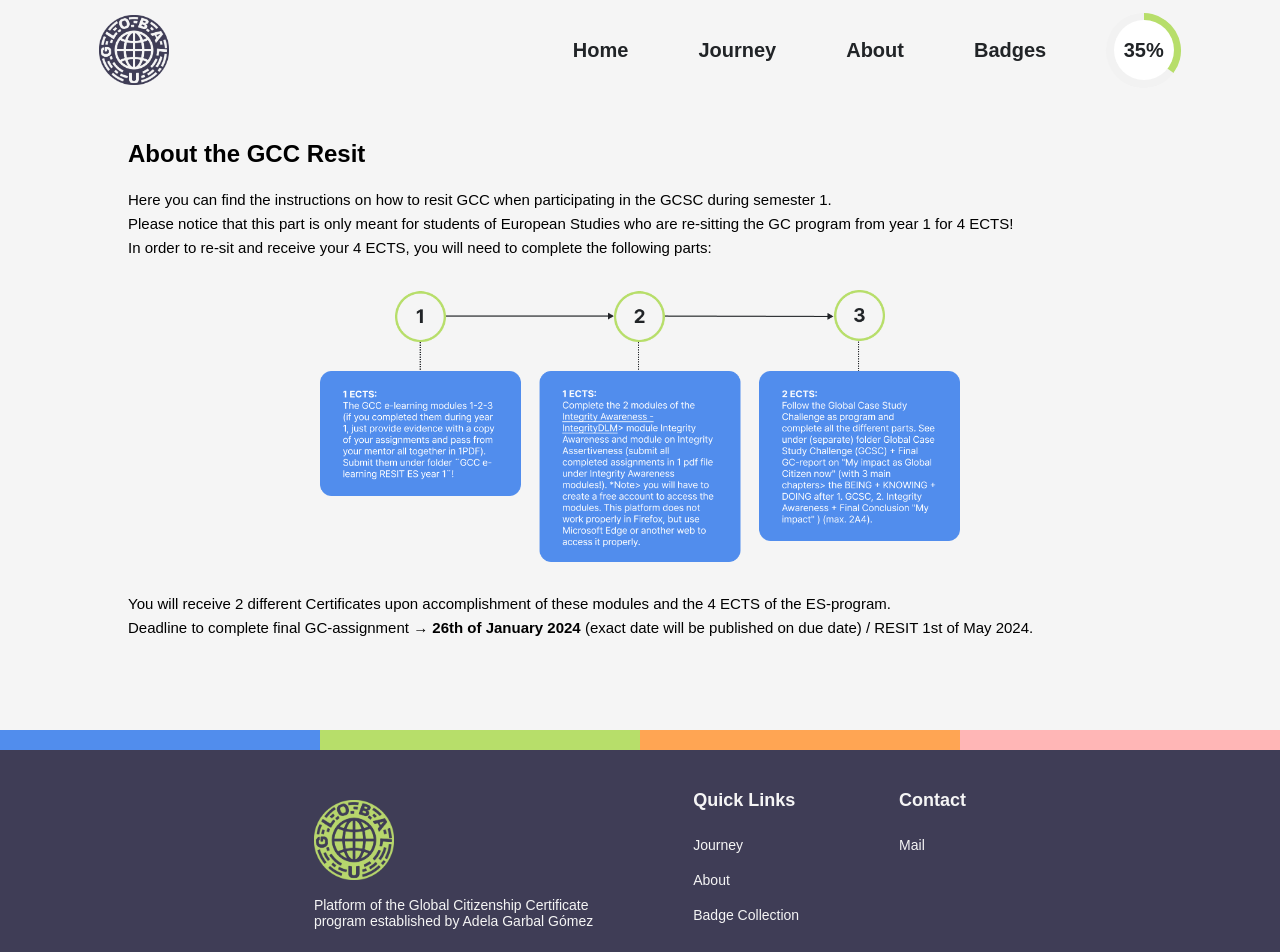
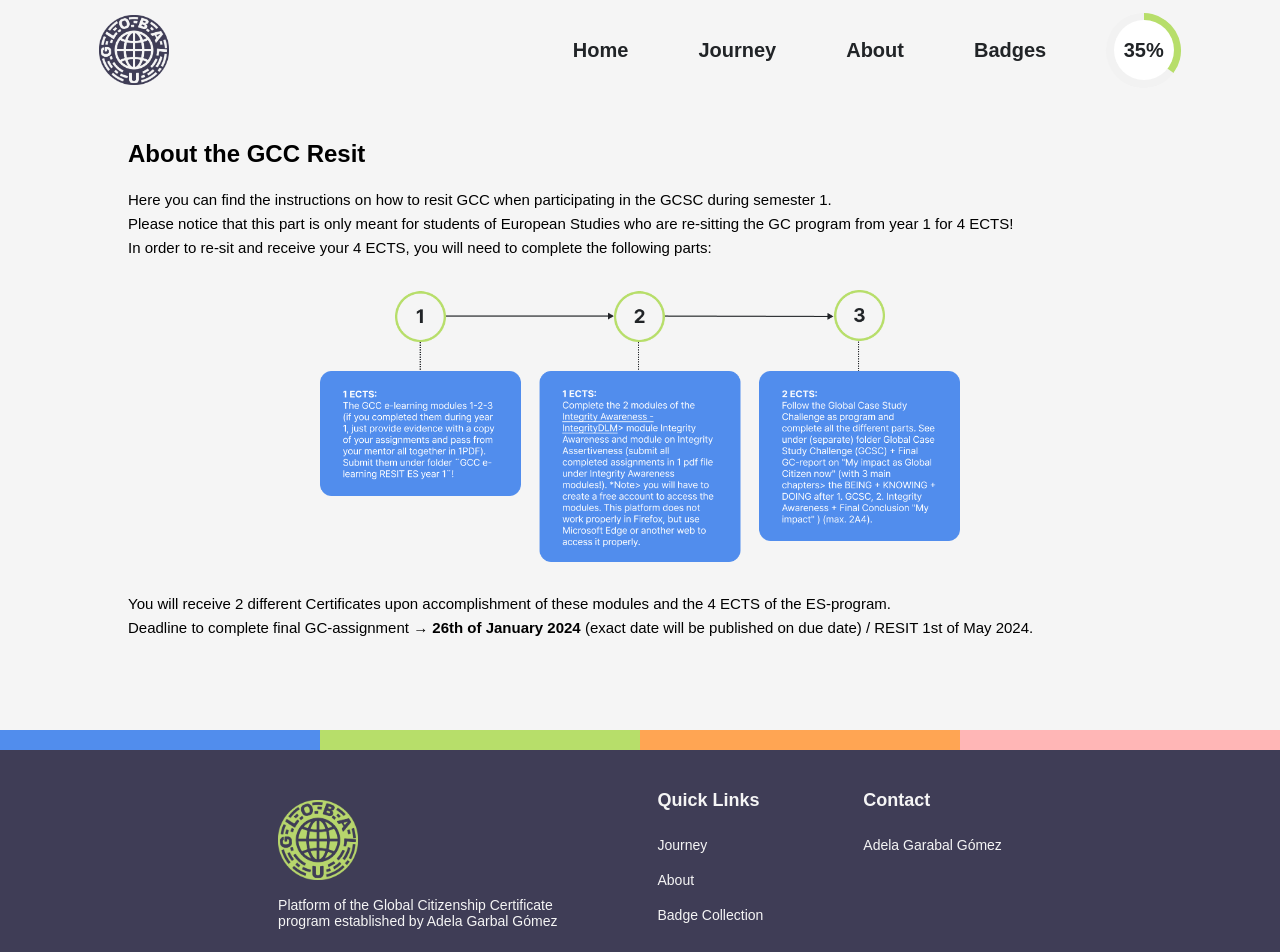
Before and after one commit to titouandeschanels/GlobalCitizenship, a React (Create React App) app in the folder gccapp/: page /aboutGCCResit in a window 1280 px wide. Shown: the top 952 px of the page. Built offline with nearby package versions, Linux system fonts and the light colour scheme.

Commit message:
Footer hover underline

```diff
--- a/gccapp/src/components/footer/elements.js
+++ b/gccapp/src/components/footer/elements.js
@@ -38,6 +38,10 @@ export const FooterText = styled.p`
     font-weight: 400;
     margin-bottom: 5px;
     user-select: none;
+
+    &:hover {
+        text-decoration: underline;
+    }
 `;
 
 export const FooterButton = styled.button`
--- a/gccapp/src/components/footer/index.tsx
+++ b/gccapp/src/components/footer/index.tsx
@@ -11,20 +11,20 @@ const Footer: React.FC<FooterProps> = () => {
     return (
         <div>
             <FooterDecoration>
-                <FooterDecorationBox color = {Blue} />
-                <FooterDecorationBox color = {Green} />
-                <FooterDecorationBox color = {Orange} />
-                <FooterDecorationBox color = {Pink} />
+                <FooterDecorationBox color={Blue} />
+                <FooterDecorationBox color={Green} />
+                <FooterDecorationBox color={Orange} />
+                <FooterDecorationBox color={Pink} />
             </FooterDecoration>
             <FooterContainer>
                 <FooterColumn>
                     <Link to="/" style={{ textDecoration: 'none', color: 'inherit' }}>
                         <FooterLogo>
-                            <img src={Logo} alt="logo" style={{ width: '80px', height: '80px' }}/>
+                            <img src={Logo} alt="logo" style={{ width: '80px', height: '80px' }} />
                         </FooterLogo>
                     </Link>
                     <FooterText>
-                        <span dangerouslySetInnerHTML={{__html: "Platform of the Global Citizenship Certificate <br/>program established by Adela Garbal Gо́mez"}} />
+                        <span dangerouslySetInnerHTML={{ __html: "Platform of the Global Citizenship Certificate <br/>program established by Adela Garbal Gо́mez" }} />
                     </FooterText>
                 </FooterColumn>
                 <FooterColumn>
@@ -42,9 +42,9 @@ const Footer: React.FC<FooterProps> = () => {
                 <FooterColumn>
                     <FooterTitle>Contact</FooterTitle>
                     <FooterText>
-                    <a href="mailto:a.garabalgomez@hhs.nl" style={{ textDecoration: 'none', color: 'inherit' }}>
-                            Mail
-                    </a>
+                        <a href="mailto:a.garabalgomez@hhs.nl" style={{ textDecoration: 'none', color: 'inherit' }}>
+                            Adela Garabal Gómez
+                        </a>
                     </FooterText>
                 </FooterColumn>
             </FooterContainer>
```
